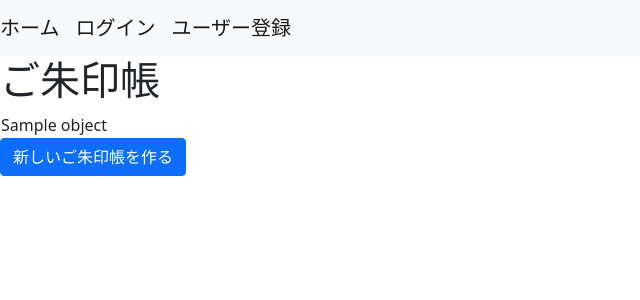
After one commit to pokopok/Atsumecho, a Django app: template templates/goshuin_books/list_book.html in a window 1280 px wide. The commit adds this page. Shown: the top 300 px of the page, without its empty margins (0-640 px from the left). Run offline with Django 4.2, Linux system fonts and the light colour scheme; the template is opened without the code that fills it: most values are stand-ins (such as "Sample title", 1, 10 or a date in 2020).

Commit message:
create list_book

```diff
--- a/goshuin_books/urls.py
+++ b/goshuin_books/urls.py
@@ -5,4 +5,5 @@ app_name = 'goshuin_books'
 
 urlpatterns = [
     path('create_book', views.GoshuinBookCreateView.as_view(), name='create_book'),
+    path('list_book', views.GoshuinBookListView.as_view(), name='list_book'),
 ]
--- a/templates/base.html
+++ b/templates/base.html
@@ -8,7 +8,7 @@
     <nav class="navbar navbar-expand-lg navbar-light bg-light">
       <a class="navbar-brand" href="{% url 'accounts:home' %}">ホーム</a>
       {% if user.is_authenticated %}
-        <a class="navbar-brand" href="{% url 'goshuin_books:create_book' %}">御朱印帳作成</a>
+        <a class="navbar-brand" href="{% url 'goshuin_books:list_book' %}">ご朱印帳</a>
         <a class="navbar-brand" href="{% url 'accounts:user_logout' %}">ログアウト</a>
       {% else %}
         <a class="navbar-brand" href="{% url 'accounts:user_login' %}">ログイン</a>
--- /dev/null
+++ b/templates/goshuin_books/list_book.html
@@ -0,0 +1,14 @@
+{% extends 'base.html' %}
+{% block content %}
+<h1>ご朱印帳</h1>
+<table>
+<tbody>
+{% for object in object_list %}
+<tr>
+<td>{{ object.name }}</td>
+</tr>
+{% endfor %}
+</tbody>
+</table>
+<a href="{% url 'goshuin_books:create_book' %}" class="btn btn-primary">新しいご朱印帳を作る</a>
+{% endblock %}
```
Also changed, not shown: goshuin_books/views.py (+10 -0 lines).
